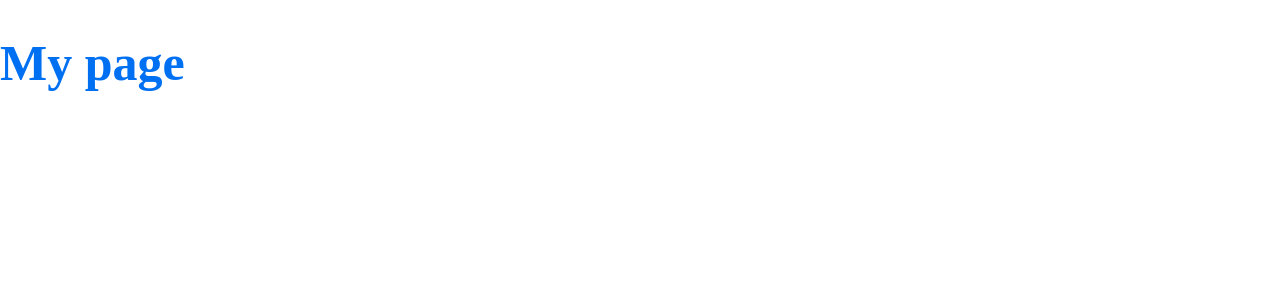
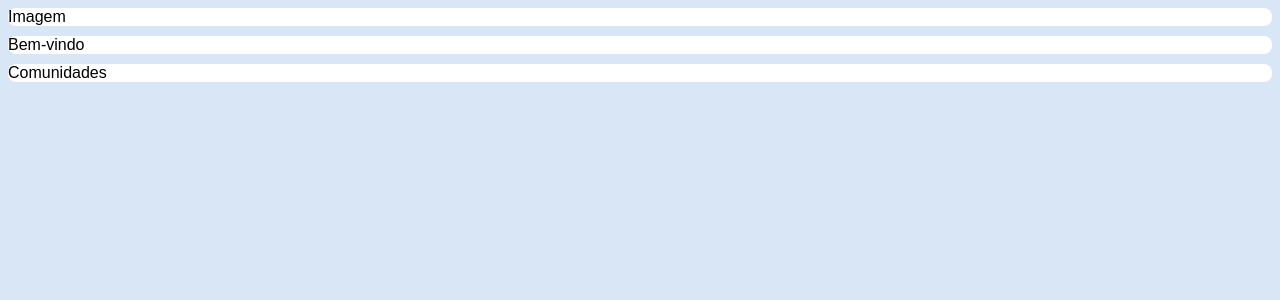
Before and after one commit to arrooxa/alurakut, a Next.js app: page / in a window 1280 px wide. Shown: the top 300 px of the page. Built offline with nearby package versions, Linux system fonts and the light colour scheme.

Commit message:
Implementando novos métodos do React

```diff
--- a/pages/_app.js
+++ b/pages/_app.js
@@ -1,11 +1,25 @@
 import { createGlobalStyle, ThemeProvider } from 'styled-components'
 
 const GlobalStyle = createGlobalStyle`
-  body {
-    margin: 0;
-    padding: 0;
-    box-sizing: border-box;
+*/ Reset CSS
+
+ *{
+  margin: 0;
+  padding: 0;
+  box-sizing: border-box;
+ }
+
+ body {
+    background: #D9E6F6;
+    font-family: sans-serif;
   }
+
+ #__next {
+   display: flex;
+   min-height: 100vh;
+   flex-direction: column;
+ }
+
 `
 
 const theme = {
--- a/pages/index.js
+++ b/pages/index.js
@@ -5,6 +5,31 @@
   color: ${({ theme }) => theme.colors.primary};
 `
 
+const Box = styled.div`
+background: #ffffff;
+border-radius: 8px;
+`
+
+const MainGrid = styled.main`
+  display: grid;
+  gap: 10px;
+`
+
 export default function Home() {
-  return <Title>My page</Title>
+  return (
+    <MainGrid>
+
+      <Box>
+        Imagem
+      </Box>
+
+      <Box>
+        Bem-vindo
+      </Box>
+
+      <Box>
+        Comunidades
+      </Box>
+    </MainGrid>
+  )
 }
```
